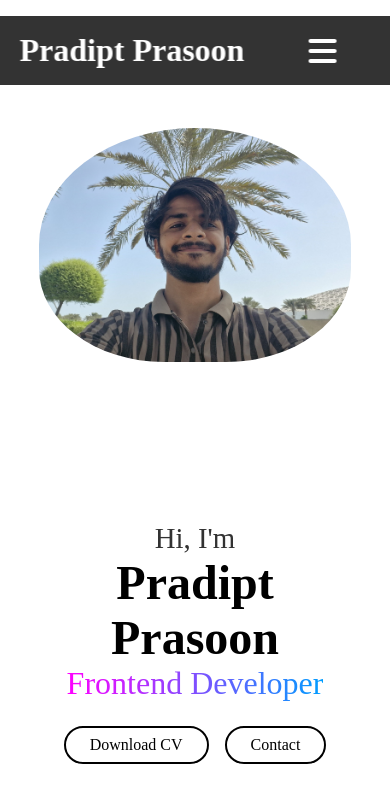
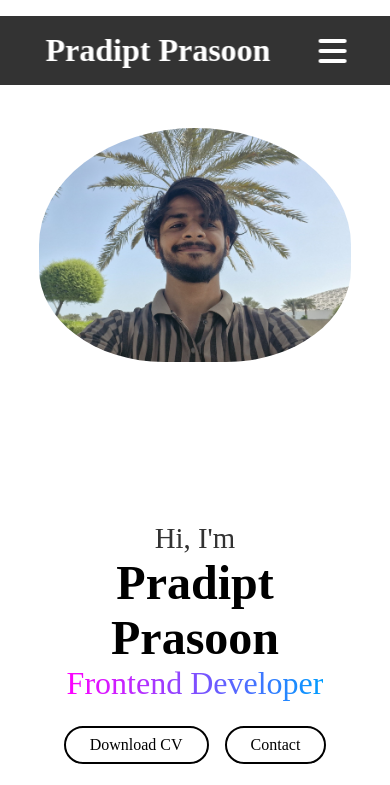
Before and after one commit to Prodipt/Portfolio_website, a plain HTML site: page index.html in a window 390 px wide. Shown: the top 785 px of the page. Drawn offline with Linux system fonts and the light colour scheme.

Commit message:
Update Style.css at 500px

```diff
--- a/Style.css
+++ b/Style.css
@@ -440,3 +440,13 @@ footer ul li a{
         gap: 1rem;
     }
 }
+@media(max-width:500px){
+    header{
+        padding: 1rem 5rem;
+        gap: 3rem;
+    }
+    header span{
+        font-size: 2rem;
+        padding-left: 50px;
+    }
+}
```
